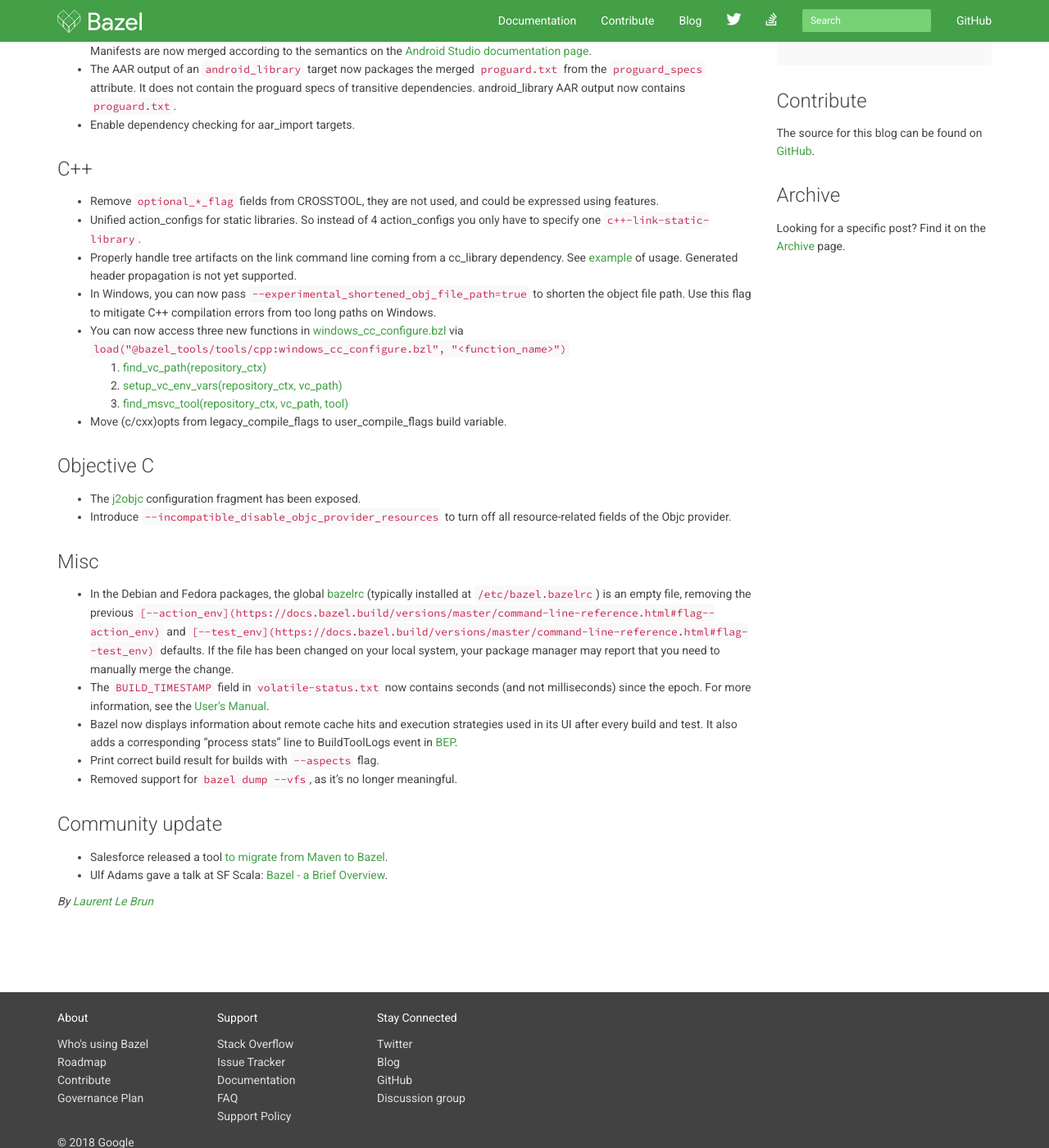
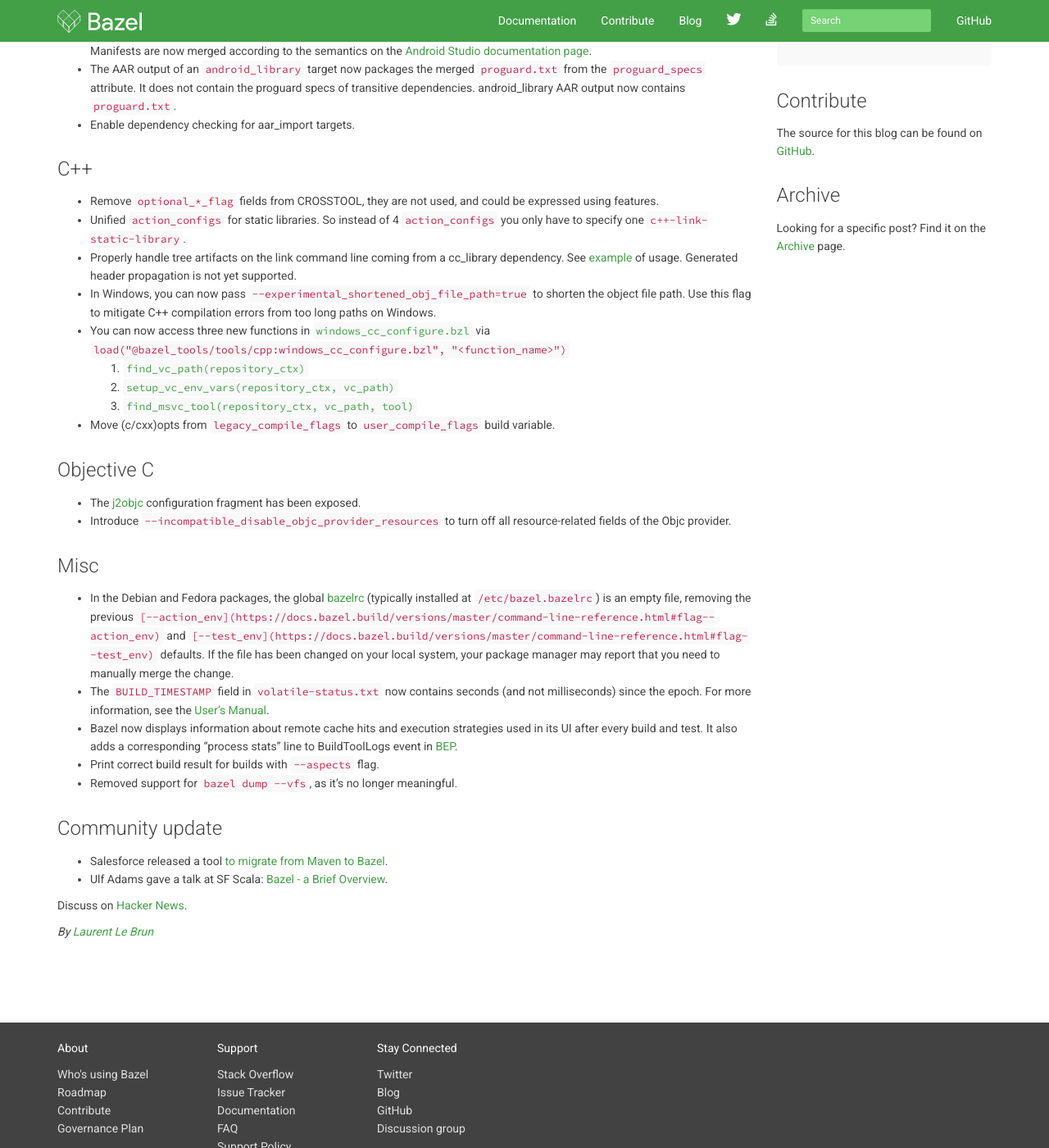
Before and after one commit to bazelbuild/bazel-blog, a Jekyll site: the page built from _posts/2018-05-02-bazel-0.13.md, in a window 1280 px wide and 1400 px high, scrolled down 603 px. Shown: the whole window at 82% size. Built offline with Jekyll 4.4.1, drawn with Linux system fonts in a browser that asks for light colours; nearby versions of some CDN libraries; library files that are not in the unit come from our copies; Markdown is read by kramdown in place of the engine named in the settings; comment, search, counter and statistics services are not loaded.

Commit message:
Add link to HackerNews (+ fix formatting)

```diff
--- a/_posts/2018-05-02-bazel-0.13.md
+++ b/_posts/2018-05-02-bazel-0.13.md
@@ -33,14 +33,14 @@
 
 
 *   Remove `optional_*_flag` fields from CROSSTOOL, they are not used, and could be expressed using features.
-*   Unified action_configs for static libraries. So instead of 4 action_configs you only have to specify one `c++-link-static-library`.
+*   Unified `action_configs` for static libraries. So instead of 4 `action_configs` you only have to specify one `c++-link-static-library`.
 *   Properly handle tree artifacts on the link command line coming from a cc_library dependency. See [example](https://stackoverflow.com/questions/48417712/how-to-build-static-library-from-the-generated-source-files-using-bazel-build/48524539#48524539) of usage. Generated header propagation is not yet supported.
 *   In Windows, you can now pass `--experimental_shortened_obj_file_path=true` to shorten the object file path. Use this flag to mitigate C++ compilation errors from too long paths on Windows.
-*   You can now access three new functions in [windows_cc_configure.bzl](https://github.com/bazelbuild/bazel/blob/master/tools/cpp/windows_cc_configure.bzl) via `load("@bazel_tools/tools/cpp:windows_cc_configure.bzl", "<function_name>")`
-    1.  [find_vc_path(repository_ctx)](https://github.com/bazelbuild/bazel/blob/9566f677a1093e3a3c0ddaed3f9ab34dd98e5e26/tools/cpp/windows_cc_configure.bzl#L108)
-    1.  [setup_vc_env_vars(repository_ctx, vc_path)](https://github.com/bazelbuild/bazel/blob/9566f677a1093e3a3c0ddaed3f9ab34dd98e5e26/tools/cpp/windows_cc_configure.bzl#L184)
-    1.  [find_msvc_tool(repository_ctx, vc_path, tool)](https://github.com/bazelbuild/bazel/blob/9566f677a1093e3a3c0ddaed3f9ab34dd98e5e26/tools/cpp/windows_cc_configure.bzl#L202)
-*   Move (c/cxx)opts from legacy_compile_flags to user_compile_flags build variable.
+*   You can now access three new functions in [`windows_cc_configure.bzl`](https://github.com/bazelbuild/bazel/blob/master/tools/cpp/windows_cc_configure.bzl) via `load("@bazel_tools/tools/cpp:windows_cc_configure.bzl", "<function_name>")`
+    1.  [`find_vc_path(repository_ctx)`](https://github.com/bazelbuild/bazel/blob/9566f677a1093e3a3c0ddaed3f9ab34dd98e5e26/tools/cpp/windows_cc_configure.bzl#L108)
+    1.  [`setup_vc_env_vars(repository_ctx, vc_path)`](https://github.com/bazelbuild/bazel/blob/9566f677a1093e3a3c0ddaed3f9ab34dd98e5e26/tools/cpp/windows_cc_configure.bzl#L184)
+    1.  [`find_msvc_tool(repository_ctx, vc_path, tool)`](https://github.com/bazelbuild/bazel/blob/9566f677a1093e3a3c0ddaed3f9ab34dd98e5e26/tools/cpp/windows_cc_configure.bzl#L202)
+*   Move (c/cxx)opts from `legacy_compile_flags` to `user_compile_flags` build variable.
 
 
 ## Objective C
@@ -70,4 +70,6 @@
 *   Ulf Adams gave a talk at SF Scala: [Bazel - a Brief Overview](https://www.youtube.com/watch?v=m9Vypu4AYc4).
 
 
+Discuss on [Hacker News](https://news.ycombinator.com/item?id=16982301).
+
 *By [Laurent Le Brun](https://github.com/laurentlb)*
```
